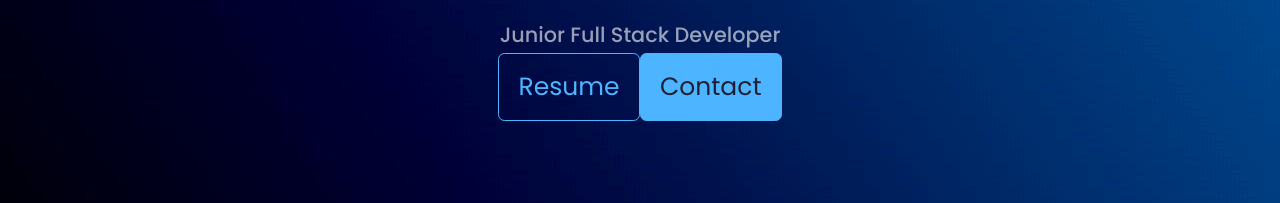
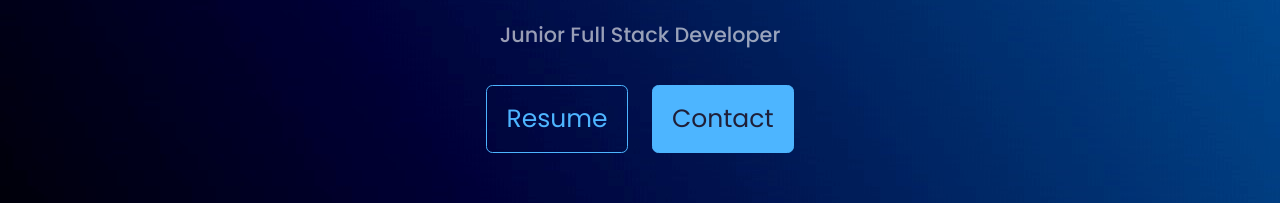
Before and after one commit to victor5055/react-portfolio-, a React (Create React App) app in the folder react-portfolio-/: page / in a window 1280 px wide. Shown: the part 198-401 px from the top of the page. Built offline with nearby package versions, Linux system fonts and the light colour scheme; some icons are missing.

Commit message:
Polishing up CTA.

```diff
--- a/react-portfolio-/src/components/header/header.css
+++ b/react-portfolio-/src/components/header/header.css
@@ -9,8 +9,16 @@ header {
     height: 100%;
     position: relative;
     font-size: 25px;
+  }
 
-  }
+  /* =============== CTA ============== */
+.cta {
+  margin-top: 2.0rem;
+  display: flex;
+  gap: 1.5rem;
+  justify-content: center;
+}
+
   /*=========== Victors Picture =========*/
 .me {
     background: linear-gradient(var(--color-primary), transparent);
```
